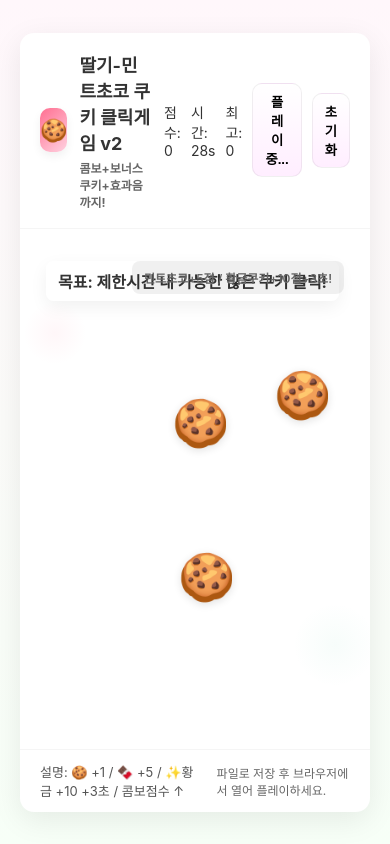
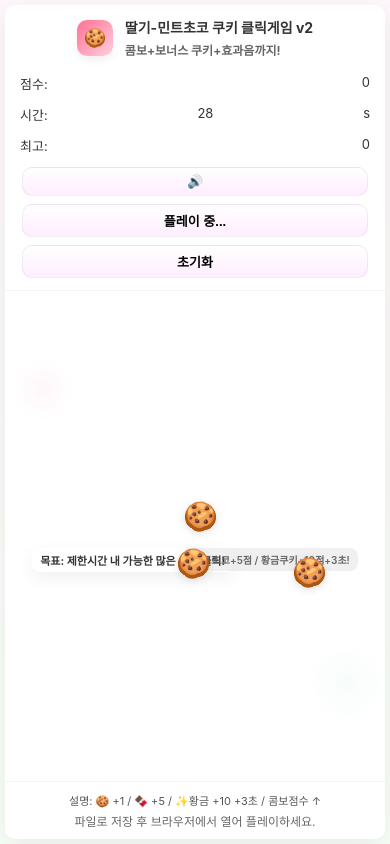
Before and after one commit to parksiho/cookie, a plain HTML site: page index.html in a window 390 px wide. Both pictures are taken after a click on the button "시작". Drawn offline with Linux system fonts and the light colour scheme.

Commit message:
Update index.html

```diff
--- a/index.html
+++ b/index.html
@@ -23,7 +23,7 @@ body{
   min-height:100vh;
   align-items:center;
   justify-content:center;
-  padding:20px;
+  padding:10px;
 }
 .wrap{
   width:100%;
@@ -32,6 +32,9 @@ body{
   border-radius:14px;
   box-shadow: 0 8px 30px rgba(0,0,0,0.08);
   overflow:hidden;
+  min-height: calc(100vh - 20px);
+  display: flex;
+  flex-direction: column;
 }
 header{
   padding:18px 20px;
@@ -70,7 +73,8 @@ button{
 }
 .game-area{
   position:relative;
-  height:520px;
+  flex: 1;
+  min-height: 300px;
   background:
     radial-gradient(circle at 10% 20%, rgba(255,111,145,0.06), transparent 6%),
     radial-gradient(circle at 90% 80%, rgba(50,196,141,0.04), transparent 8%);
@@ -132,6 +136,154 @@ button{
   display:none;
 }
 .flash.show{display:block}
+
+/* 반응형 디자인 */
+@media (max-width: 768px) {
+  body {
+    padding: 5px;
+  }
+
+  .wrap {
+    min-height: calc(100vh - 10px);
+    border-radius: 10px;
+  }
+
+  header {
+    padding: 12px 15px;
+    flex-direction: column;
+    gap: 8px;
+    align-items: stretch;
+  }
+
+  .title {
+    justify-content: center;
+    margin-bottom: 8px;
+  }
+
+  .title .logo {
+    width: 36px;
+    height: 36px;
+    font-size: 18px;
+  }
+
+  .title > div {
+    font-size: 16px;
+  }
+
+  .title > div > div:last-child {
+    font-size: 11px;
+  }
+
+  .controls {
+    justify-content: space-between;
+    flex-wrap: wrap;
+    gap: 8px;
+  }
+
+  .stat {
+    font-size: 13px;
+  }
+
+  button {
+    padding: 6px 10px;
+    font-size: 13px;
+  }
+
+  .game-area {
+    min-height: 250px;
+  }
+
+  .cookie, .mint, .gold {
+    font-size: 36px;
+  }
+
+  .mint.spawn {
+    font-size: 42px;
+  }
+
+  .gold.spawn {
+    font-size: 40px;
+  }
+
+  .hud {
+    font-size: 12px;
+    padding: 6px 10px;
+  }
+
+  .message {
+    font-size: 11px;
+    padding: 6px 10px;
+  }
+
+  .footer {
+    padding: 10px 15px;
+    font-size: 12px;
+    flex-direction: column;
+    gap: 4px;
+    text-align: center;
+  }
+
+  .flash {
+    padding: 12px 16px;
+    font-size: 14px;
+  }
+}
+
+@media (max-width: 480px) {
+  .title > div {
+    font-size: 14px;
+  }
+
+  .title > div > div:last-child {
+    font-size: 10px;
+  }
+
+  .controls {
+    flex-direction: column;
+    align-items: stretch;
+  }
+
+  .controls > div {
+    display: flex;
+    justify-content: space-between;
+    margin-bottom: 4px;
+  }
+
+  .controls button {
+    flex: 1;
+    margin: 0 2px;
+  }
+
+  .game-area {
+    min-height: 200px;
+  }
+
+  .cookie, .mint, .gold {
+    font-size: 28px;
+  }
+
+  .mint.spawn {
+    font-size: 32px;
+  }
+
+  .gold.spawn {
+    font-size: 30px;
+  }
+
+  .hud {
+    font-size: 11px;
+    padding: 4px 8px;
+  }
+
+  .message {
+    font-size: 10px;
+    padding: 4px 8px;
+  }
+
+  .footer {
+    font-size: 11px;
+  }
+}
 </style>
 </head>
 <body>
@@ -148,6 +300,7 @@ button{
     <div class="stat">점수: <span id="score">0</span></div>
     <div class="stat">시간: <span id="timer">30</span>s</div>
     <div class="stat">최고: <span id="best">0</span></div>
+    <button id="soundBtn">🔊</button>
     <button id="startBtn">시작</button>
     <button id="resetBtn">초기화</button>
   </div>
@@ -177,6 +330,7 @@ const startBtn = document.getElementById('startBtn');
 const resetBtn = document.getElementById('resetBtn');
 const flash = document.getElementById('flash');
 const flashAmount = document.getElementById('flashAmount');
+const soundBtn = document.getElementById('soundBtn');
 
 let score = 0;
 let timeLeft = 30;
@@ -191,6 +345,51 @@ let lastClickTime = 0;
 
 const BEST_KEY = 'cookie_click_best_v2';
 bestEl.textContent = localStorage.getItem(BEST_KEY) || 0;
+
+// 사운드 시스템
+let audioContext = null;
+let soundEnabled = true;
+
+function initAudio() {
+  if (!audioContext) {
+    audioContext = new (window.AudioContext || window.webkitAudioContext)();
+  }
+}
+
+function playClickSound(type = 'normal') {
+  if (!soundEnabled) return;
+
+  initAudio();
+
+  const oscillator = audioContext.createOscillator();
+  const gainNode = audioContext.createGain();
+
+  oscillator.connect(gainNode);
+  gainNode.connect(audioContext.destination);
+
+  // 쿠키 타입에 따라 다른 사운드
+  switch(type) {
+    case 'mint':
+      oscillator.frequency.setValueAtTime(800, audioContext.currentTime);
+      oscillator.frequency.exponentialRampToValueAtTime(1200, audioContext.currentTime + 0.1);
+      break;
+    case 'gold':
+      oscillator.frequency.setValueAtTime(1000, audioContext.currentTime);
+      oscillator.frequency.exponentialRampToValueAtTime(1500, audioContext.currentTime + 0.15);
+      break;
+    default: // normal cookie
+      oscillator.frequency.setValueAtTime(600, audioContext.currentTime);
+      oscillator.frequency.exponentialRampToValueAtTime(800, audioContext.currentTime + 0.08);
+  }
+
+  oscillator.type = 'sine';
+
+  gainNode.gain.setValueAtTime(0.1, audioContext.currentTime);
+  gainNode.gain.exponentialRampToValueAtTime(0.01, audioContext.currentTime + 0.2);
+
+  oscillator.start(audioContext.currentTime);
+  oscillator.stop(audioContext.currentTime + 0.2);
+}
 
 function rand(min,max){ return Math.random()*(max-min)+min; }
 
@@ -231,8 +430,22 @@ function spawnGold(){
 function placeElementRandom(el){
   const pad = 12;
   const area = playground.getBoundingClientRect();
-  const w = Math.min(80, area.width*0.18);
-  const h = Math.min(80, area.height*0.18);
+
+  // 화면 크기에 따라 쿠키 크기 조정
+  const isMobile = window.innerWidth <= 768;
+  const isSmallMobile = window.innerWidth <= 480;
+
+  let baseSize;
+  if (isSmallMobile) {
+    baseSize = Math.min(60, area.width * 0.15);
+  } else if (isMobile) {
+    baseSize = Math.min(70, area.width * 0.16);
+  } else {
+    baseSize = Math.min(80, area.width * 0.18);
+  }
+
+  const w = baseSize;
+  const h = baseSize;
   const x = rand(pad, area.width - w - pad);
   const y = rand(pad + 30, area.height - h - pad);
   el.style.left = x + 'px';
@@ -249,6 +462,14 @@ function onCookieClick(e,pts){
   score += totalPts;
   flashScore(totalPts);
   updateScore();
+
+  // 쿠키 타입에 따른 사운드 재생
+  if(pts === 5) {
+    playClickSound('mint'); // 민트초코 쿠키
+  } else {
+    playClickSound('normal'); // 일반 쿠키
+  }
+
   e.currentTarget.remove();
 }
 
@@ -258,6 +479,10 @@ function onGoldClick(e){
   timeLeft += 3;
   flashScore(10);
   updateScore();
+
+  // 황금 쿠키 사운드 재생
+  playClickSound('gold');
+
   e.currentTarget.remove();
 }
 
@@ -316,8 +541,15 @@ function resetBest(){
   bestEl.textContent = '0';
 }
 
+// 사운드 토글 기능
+function toggleSound() {
+  soundEnabled = !soundEnabled;
+  soundBtn.textContent = soundEnabled ? '🔊' : '🔇';
+}
+
 startBtn.addEventListener('click', startGame);
 resetBtn.addEventListener('click', ()=>{ if(confirm('기록을 초기화?')) resetBest(); });
+soundBtn.addEventListener('click', toggleSound);
 window.addEventListener('keydown', (e)=>{ if(e.code==='Space'){ e.preventDefault(); startGame(); } });
 })();
 </script>
```
